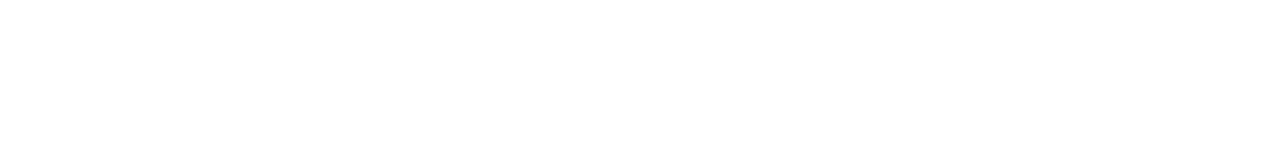
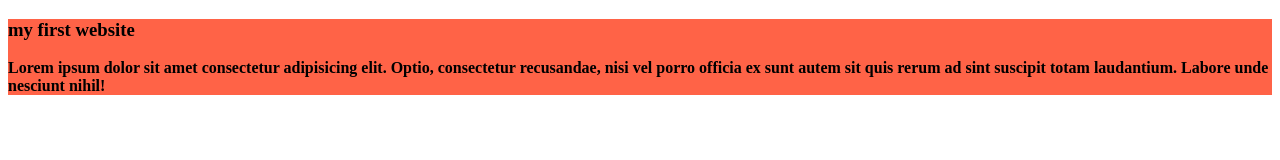
Before and after one commit to Ensaf01/my-simple-website, a plain HTML site: page index.html in a window 1280 px wide. Drawn offline with Linux system fonts and the light colour scheme.

Commit message:
added the first blog

```diff
--- a/index.html
+++ b/index.html
@@ -4,8 +4,12 @@
     <meta charset="UTF-8">
     <meta name="viewport" content="width=device-width, initial-scale=1.0">
     <title>my simple website</title>
+    <link rel="stylesheet" href="style/blog.css">
 </head>
 <body>
-
+    <div>
+        <h3>my first website</h3>
+        <b><p>Lorem ipsum dolor sit amet consectetur adipisicing elit. Optio, consectetur recusandae, nisi vel porro officia ex sunt autem sit quis rerum ad sint suscipit totam laudantium. Labore unde nesciunt nihil!</p></b>
+    </div>
 </body>
 </html>
--- /dev/null
+++ b/style/blog.css
@@ -0,0 +1,3 @@
+div{
+    background-color: tomato;
+}
```
